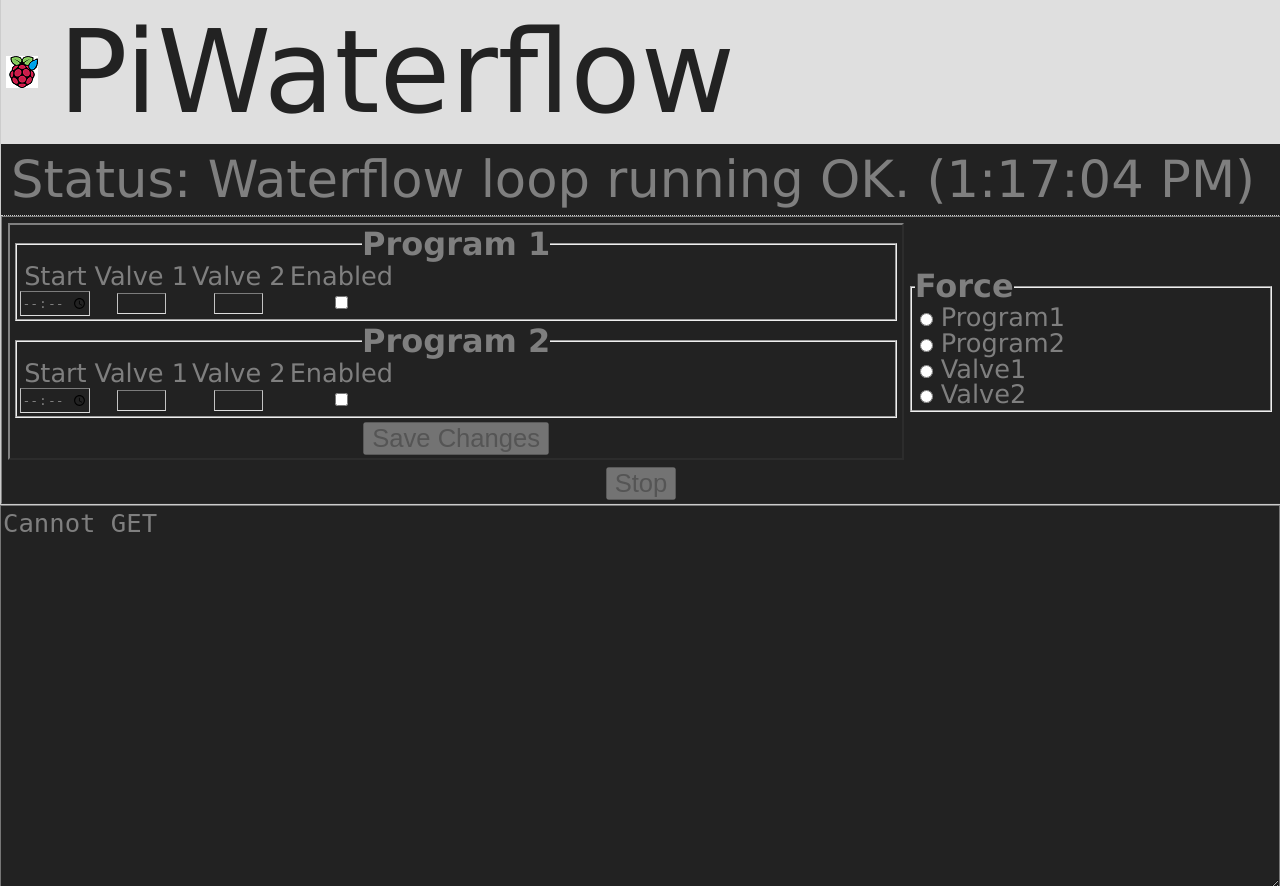
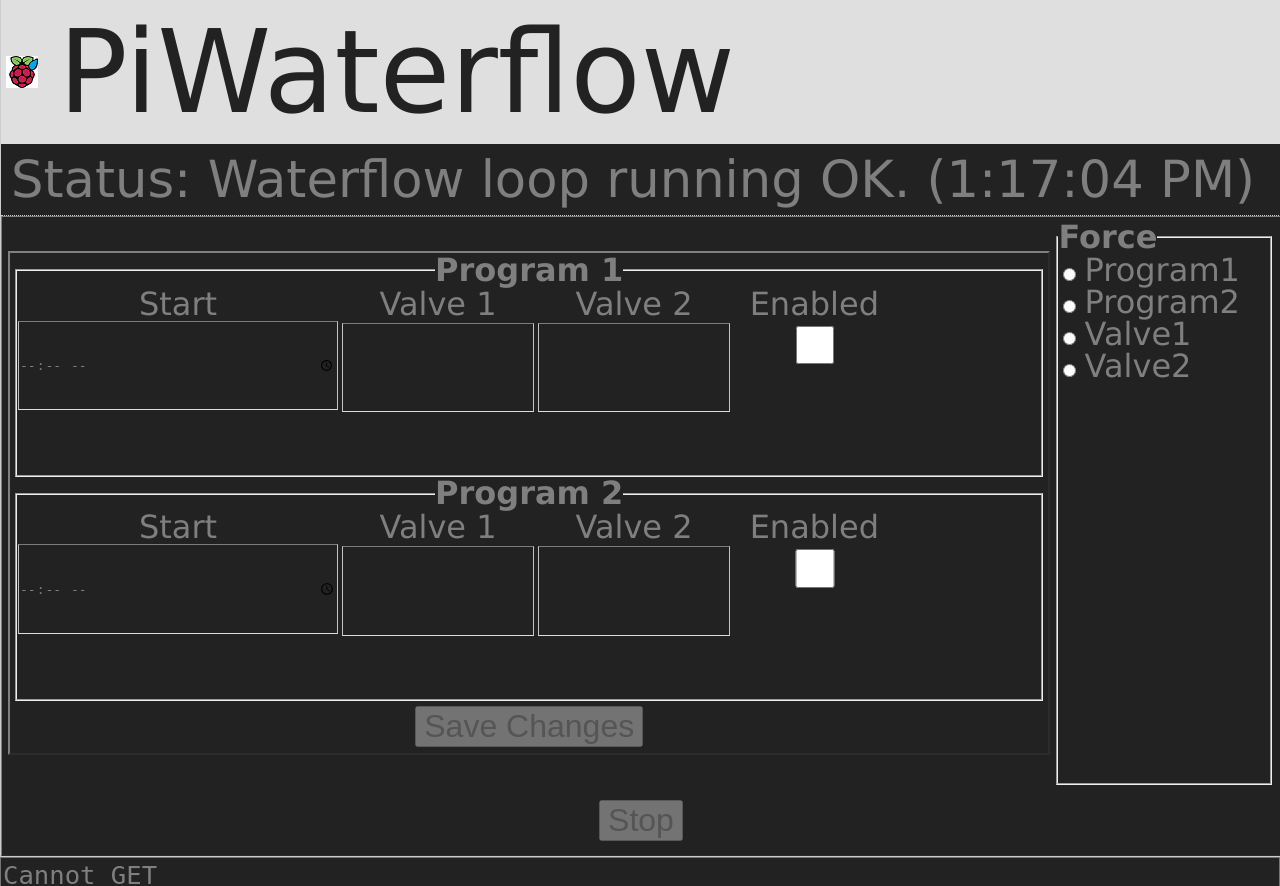
Before and after one commit to Phornee/piwwwaterflow, a Python web app: template templates/form.html in a window 1280 px wide. Shown: the part 21-907 px from the top of the page. Run offline with Jinja, Linux system fonts and the light colour scheme; the template is opened without the code that fills it, so the values that code supplies are empty.

Commit message:
more resizes

```diff
--- a/static/css/view.css
+++ b/static/css/view.css
@@ -107,7 +107,9 @@ fieldset
     padding-block-start: 0.15em;
     padding-inline-start: 0.15em;
     padding-inline-end: 0.15em;
-    padding-block-end: 0.15em
+    padding-block-end: 0.15em;
+    height: 100%;
+    padding: 0px;
 }
 
 .btn {
@@ -305,7 +307,7 @@ input.button_text
 {
 	overflow:visible;
 	padding:0 7px;
-	font-size: 2vw;
+	font-size: 2.5vw;
 	width:auto;
 }
 
@@ -331,7 +333,7 @@ label.description
 label.header
 {
 	border:none;
-	font-size:2vw;
+	font-size:2.5vw;
 	font-weight:500;
 	line-height:100%;
 	padding:0 0 1px;
@@ -341,7 +343,7 @@ label.programheader
 {
 	border:none;
 	display:block;
-	font-size:2vw;
+	font-size:2.5vw;
 	font-weight:500;
 	line-height:100%;
 	padding:0 0 1px;
@@ -373,8 +375,17 @@ input.text
 	border-right:1px solid #c3c3c3;
 	border-top:1px solid #7c7c7c;
 	font-size:100%;
+	width: 25vw;
+	height: 7vw;
 	margin:0;
 	padding:2px 0;
+}
+
+.checkstyle
+{
+    width: 12vw;
+	height: 3vw;
+	margin-top: 5px
 }
 
 input.number
@@ -385,6 +396,8 @@ input.number
 	border-left:1px solid #c3c3c3;
 	border-right:1px solid #c3c3c3;
 	border-top:1px solid #7c7c7c;
+	width: 15vw;
+	height: 7vw;
 	font-size:80%;
 	margin-top:2px;
 	padding:2px 0;
--- a/templates/form.html
+++ b/templates/form.html
@@ -19,33 +19,33 @@
 				<p id = 'status'>Status: Retrieving status...</p>
 			</div>
 
-			<table border="1" class="table" id="tablacontroles"  style="width:100%">
-				<tr>
+			<table border="1" class="table" id="tablacontroles"  style="width:100%; height:50vw">
+				<tr style="height:90%;">
 					<td>
-						<table id="programsandforce" style="width:100%">
+						<table id="programsandforce" style="width:100%;height:100%;">
 							<tr>
 								<td>
-									<table border="2px" id="programstable" style="width:100%">
-										<tr border="0px" id="prog1row">
+									<table border="2px" id="programstable" style="width:100%; height:90%;">
+										<tr border="0px" id="prog1row" style="height:45%;">
 											<td border="0px">
 												<fieldset>
 													<legend class="fieldsetheader"> Program 1</legend>
 													<li id="program1" >
 														<span>
 															<label class="programheader">Start </label>
-															<input type="time" class="text" id="time1" name="time1" value={{time1}} required style="width:70px">
+															<input type="time" class="text" id="time1" name="time1" value={{time1}} required>
 														</span>
 														<span>
 															<label class="programheader" >Valve 1</label>
-															<input id="valve11" name="valve11" class="element number" type="number"  min="0" max="10" value={{valve11}} style="width:50px" >
+															<input id="valve11" name="valve11" class="element number" type="number"  min="0" max="10" value={{valve11}}>
 														</span>
 														<span>
 															<label class="programheader" >Valve 2</label>
-															<input id="valve12" name="valve12" class="element number" type="number" min="0" max="10" value={{valve12}} style="width:50px" >
+															<input id="valve12" name="valve12" class="element number" type="number" min="0" max="10" value={{valve12}}>
 														</span>
 														<span>
 															<label class="programheader" >Enabled</label>
-															<input type="checkbox" id="prog1enabled" name="prog1enabled" value="True" style="margin-top: 5px;">
+															<input type="checkbox" id="prog1enabled" name="prog1enabled" value="True" class="checkstyle">
 															<script type="text/javascript">
 																document.getElementById('prog1enabled').checked = '{{enabled1}}'=='True'
 															</script>
@@ -54,26 +54,26 @@
 												</fieldset>
 											</td>
 										</tr>
-										<tr border="0" id="prog2row">
+										<tr border="0" id="prog2row" style="height:45%;">
 											<td>
 												<fieldset>
 													<legend class="fieldsetheader">Program 2</legend>
 													<li id="program2" >
 														<span>
 															<label class="programheader">Start </label>
-															<input type="time" class="text" id="time2" name="time2" value={{time2}} required style="width:70px">
+															<input type="time" class="text" id="time2" name="time2" value={{time2}} required>
 														</span>
 														<span>
 															<label class="programheader" >Valve 1</label>
-															<input id="valve21" name="valve21" class="element number"  type="number" min="0" max="10" value={{valve21}} style="width:50px">
+															<input id="valve21" name="valve21" class="element number"  type="number" min="0" max="10" value={{valve21}}>
 														</span>
 														<span>
 															<label class="programheader" >Valve 2</label>
-															<input id="valve22" name="valve22" class="element number"  type="number" min="0" max="10"  value={{valve22}} style="width:50px" >
+															<input id="valve22" name="valve22" class="element number"  type="number" min="0" max="10"  value={{valve22}}>
 														</span>
 														<span>
 															<label class="programheader" >Enabled</label>
-															<input type="checkbox" id="prog2enabled" name="prog2enabled" value="True" style="margin-top: 5px;" >
+															<input type="checkbox" id="prog2enabled" name="prog2enabled" value="True" class="checkstyle">
 															<script type="text/javascript">
 																document.getElementById('prog2enabled').checked = '{{enabled2}}'=='True'
 															</script>
@@ -82,7 +82,7 @@
 												</fieldset>
 											</td>
 										</tr>
-										<tr>
+										<tr style="height:10%;">
 											<td>
 												<input id="saveForm" class="button_text" type="submit" name="submit" value="Save Changes" />
 											</td>
@@ -106,7 +106,7 @@
 						</table>
 					</td>
 				</tr>
-				<tr>
+				<tr style="height:10%;">
 					<td>
 						<input id="stop" class="button_text" type="button" name="stop" value="Stop" onclick="stopWaterflow(this)" />
 					</td>
@@ -115,7 +115,7 @@
 		</form>
 	</div>
 	<div>
-		<textarea id="log" rows="12"  style = "width:100%; height:30vw; font-size: 2vw;" readonly>Retrieving log...</textarea>
+		<textarea id="log" rows="12"  style = "width:100%; height:30vw; font-size:40%;" readonly>Retrieving log...</textarea>
 	</div>
 	<div>
     	<iframe id="grafana_iframe" src="http://192.168.0.14:3000/d/95wZWikRz/piwaterflow?orgId=1&kiosk=tv" width="100%" height="300vw"></iframe>
```
